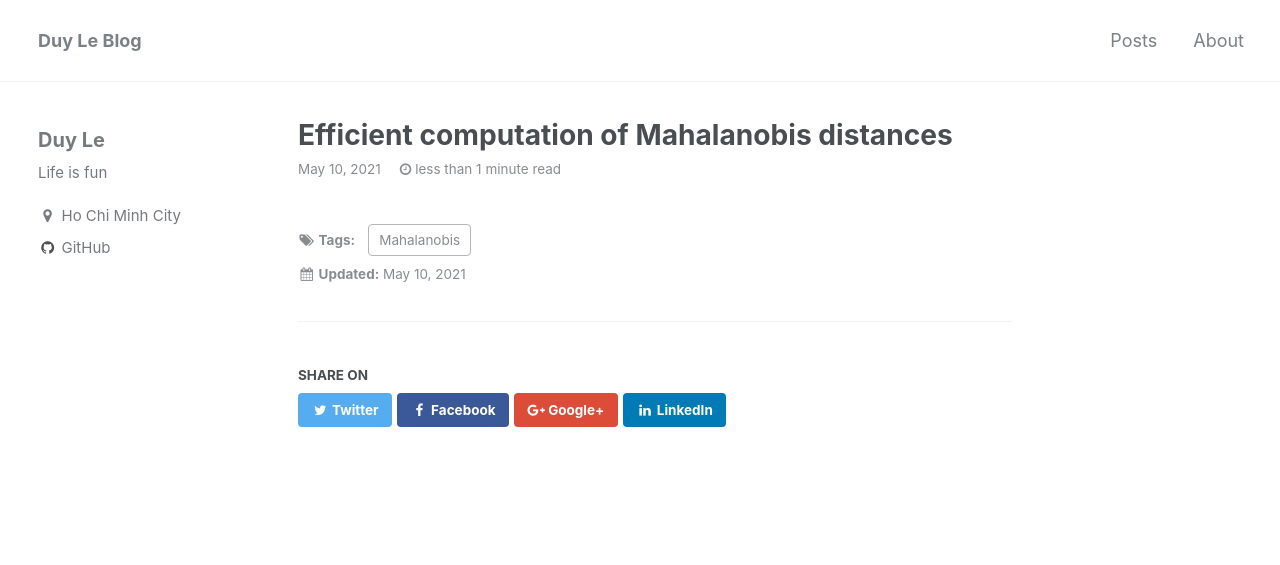
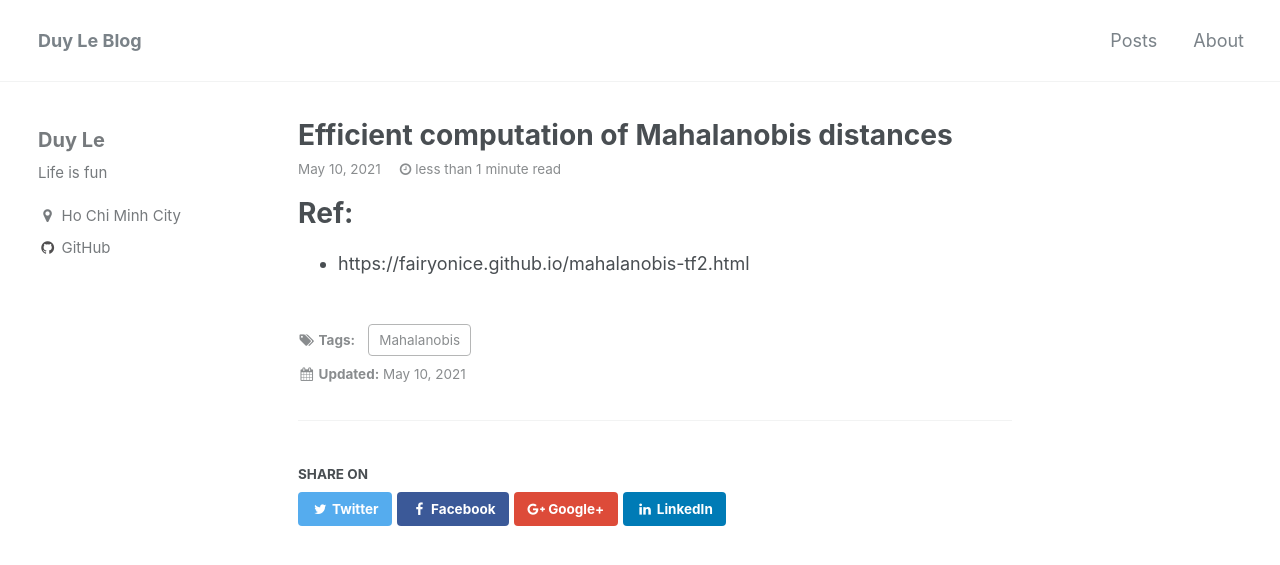
Before and after one commit to duyle-py/tmp_blog, a Jekyll site: the page built from _posts/2021-05-10-mahalanobis-distances.md, in a window 1280 px wide and 900 px high. Shown: the top 565 px of the window. Built offline with Jekyll 4.4.1, drawn with Linux system fonts in a browser that asks for light colours; some of the changed text lies outside the part shown.

Commit message:
Update 2021-05-10-mahalanobis-distances.md

```diff
--- a/_posts/2021-05-10-mahalanobis-distances.md
+++ b/_posts/2021-05-10-mahalanobis-distances.md
@@ -4,3 +4,7 @@ date: 2021-05-10
 tags: Mahalanobis
 use_math: true
 ---
+
+
+# Ref:
+- https://fairyonice.github.io/mahalanobis-tf2.html
```
